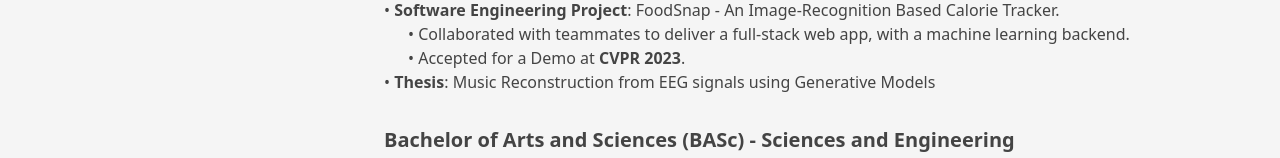
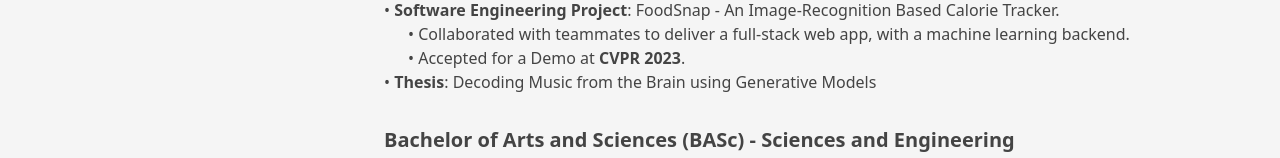
Before and after one commit to mslee2129/portfolio_website, a Next.js app: page / in a window 1280 px wide. Shown: the part 1494-1652 px from the top of the page. Built offline with nearby package versions, Linux system fonts and the light colour scheme.

Commit message:
edit info

```diff
--- a/src/data/data.tsx
+++ b/src/data/data.tsx
@@ -104,7 +104,7 @@ export const aboutData: About = {
   playing the piano, or trying to wrap my head around a new language. I'm also a coffee enthusiast, and a qualified barista.`,
   aboutItems: [
     {label: 'Location', text: 'London, UK; Seoul, South Korea', Icon: MapIcon},
-    {label: 'Age', text: '22', Icon: CalendarIcon},
+    {label: 'Age', text: '23', Icon: CalendarIcon},
     {label: 'Nationality', text: 'South Korean', Icon: FlagIcon},
     {label: 'Interests', text: 'Football, Tennis, Music, Languages', Icon: SparklesIcon},
     {label: 'Study', text: 'Imperial College London, University College London', Icon: AcademicCapIcon},
@@ -197,7 +197,7 @@ export const portfolioItems: PortfolioItem[] = [
     image: porfolioImage1,
   },
   {
-    title: 'MindMuse - Using Generative Models for Music Reconstruction from the Brain',
+    title: 'MindMuse - Decoding Music from the Brain using Generative Models',
     description: "My Master's thesis, titled 'Decoding Music from the Brain using Generative Models'",
     url:'https://github.com/mslee2129/imperial_thesis/tree/master',
     image: porfolioImage2,
@@ -239,7 +239,7 @@ export const education: TimelineItem[] = [
         <li style={{paddingLeft: '1.5em', listStyle: 'none'}}>
           • Accepted for a Demo at <strong>CVPR 2023</strong>.
         </li>
-        <li> • <strong>Thesis</strong>: Music Reconstruction from EEG signals using Generative Models</li>
+        <li> • <strong>Thesis</strong>: Decoding Music from the Brain using Generative Models</li>
       </ul>
     ),
   },
```
